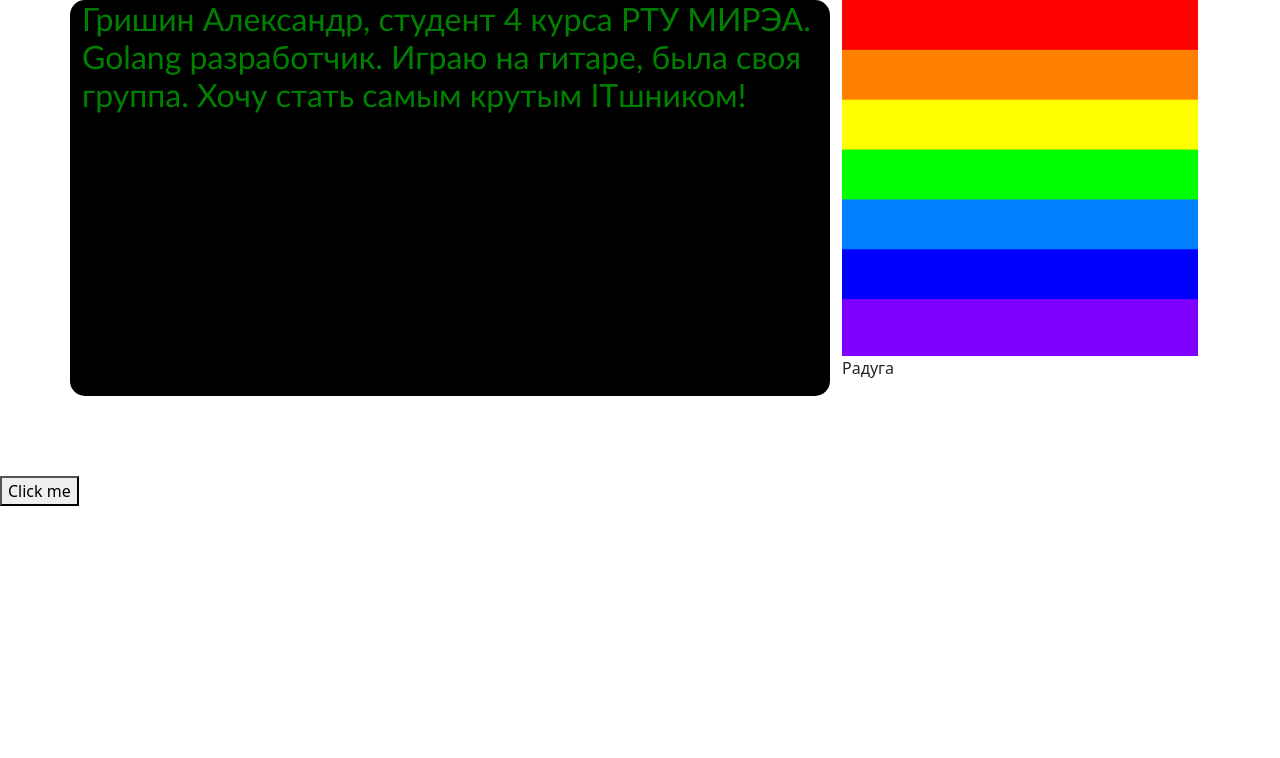
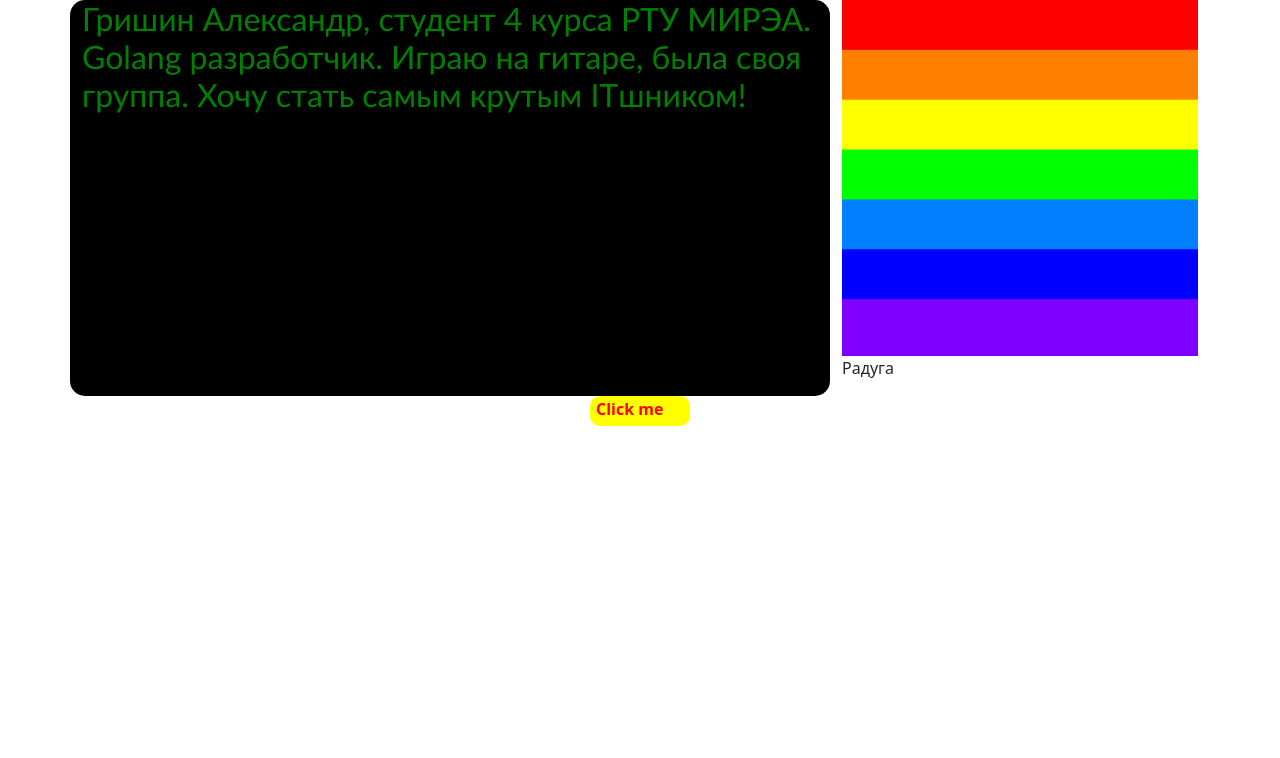
Before and after one commit to ALEXGRISHIN1405/My_First_Web_Site_Grishin_A_S, a PHP site: page / in a window 1280 px wide. Shown: the part 42-800 px from the top of the page. Run offline with PHP 8.4, Linux system fonts and the light colour scheme.

Commit message:
prefinal html css js

```diff
--- a/css/style.css
+++ b/css/style.css
@@ -19,3 +19,25 @@
     height: 30px;
     width: 30px;
 }
+
+#This_button {
+    border: none;
+    color: red;
+    width: 100px;
+    height: 30px;
+    background-color: yellow;
+    margin-left: auto;
+    margin-right: auto;
+    display:flex;
+    margin:auto;
+    font-weight: bold;
+    border-radius: 10px;
+}
+
+#demo {
+    border-radius: 10px;
+    display:flex;
+    margin:auto;
+    width: 300px;
+    height: 300px;
+}
--- a/index.html
+++ b/index.html
@@ -32,10 +32,13 @@
                     src="img/amazinglogo.png" alt="my_photo"></div>
                 <div class="row"><p>Радуга</p></div>
             </div>
+            <div class="button_js col-12">
+                <button id="This_button">Click me</button>
+                <p id="demo"></p>
+            </div>
         </div>
     </div>
     <script types="text/javascript" src="./js/button.js">
     </script>
-    <img class="images" id="images" src="img/logo.png" style="visibility: hidden;">
 </body>
 </html>
--- a/js/button.js
+++ b/js/button.js
@@ -1,17 +1,13 @@
+var count = 0;
 
-const button = document.createElement('button');
-button.innerText = 'Click me';
 
-button.addEventListener("click", setImageVisible);
-
-img=document.getElementById("images");
-
-function setImageVisible() {
-    if (img.style.visibility == 'visible'){
-        img.style.visibility = ('hidden');
+document.getElementById("This_button").onclick = function () {
+    count++;
+    if (count % 2 == 0) {
+        document.getElementById("demo").innerHTML = "";
     } else {
-        img.style.visibility = ('visible');
+        var img = document.createElement("img");
+        img.src = "./img/logo.png";
+        document.getElementById("demo").appendChild(img);
     }
 }
-
-document.body.appendChild(button);
```
